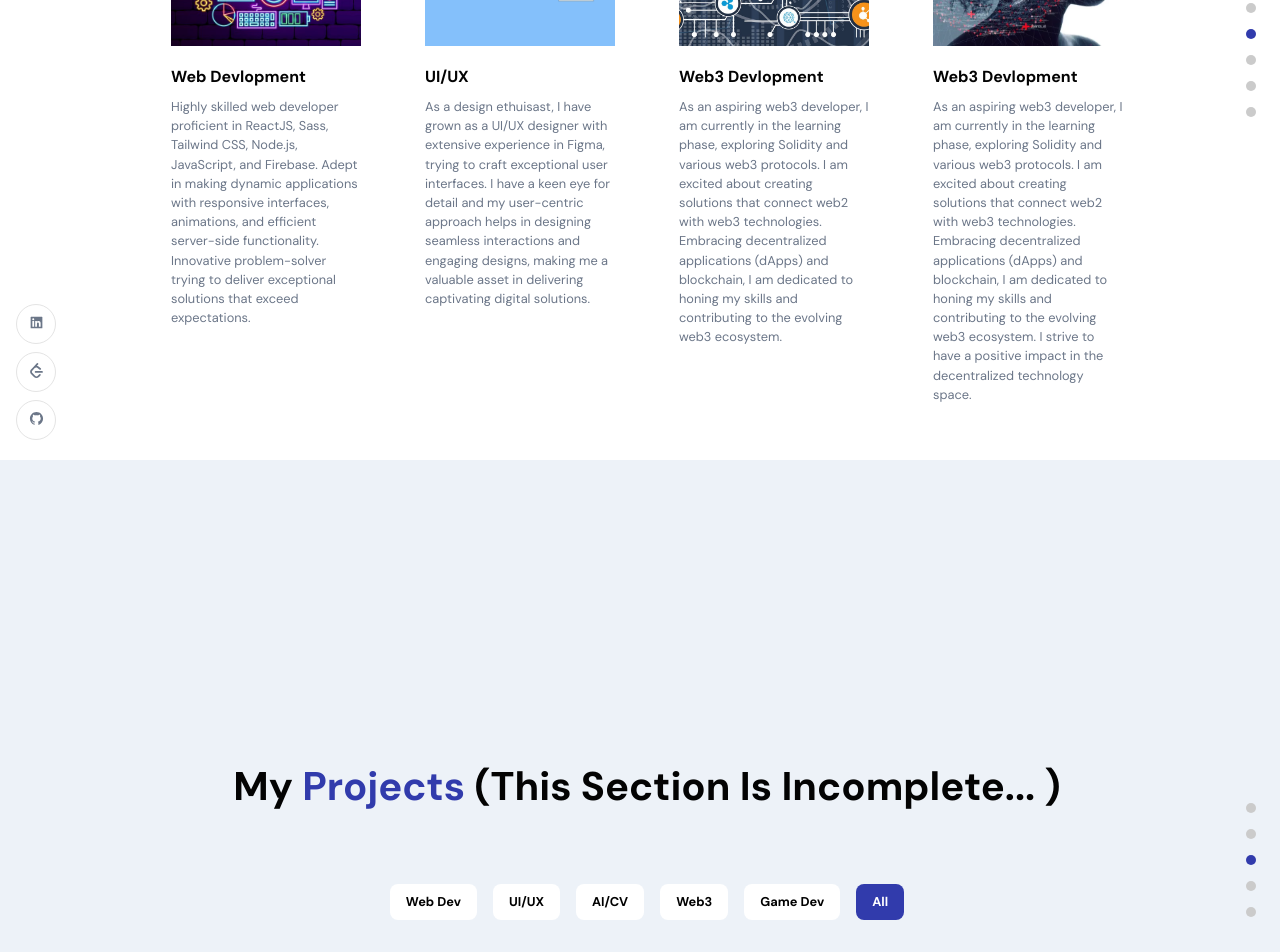
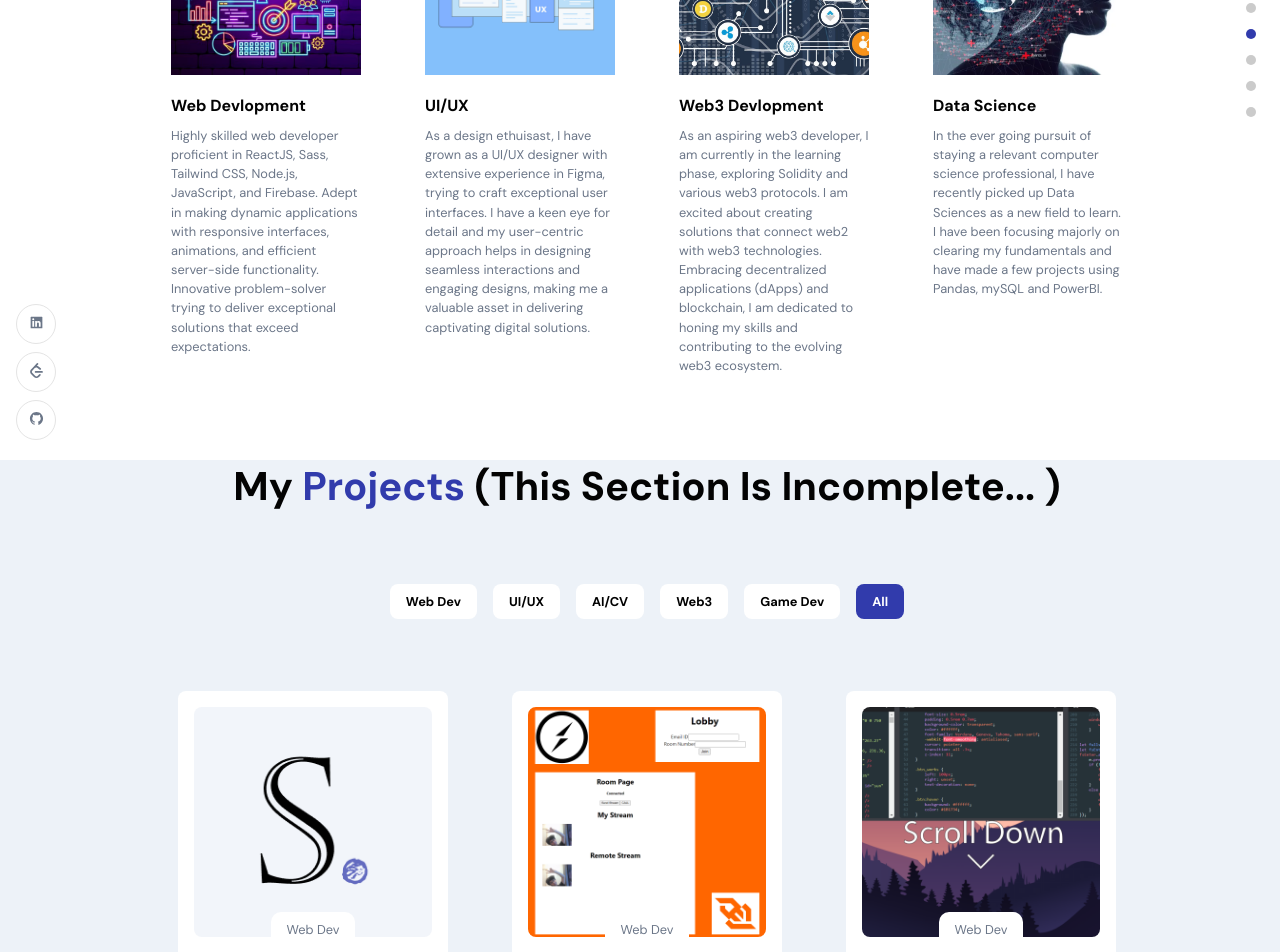
Before and after one commit to SukritSethi/Portfolio, a React (Create React App) app: page / in a window 1280 px wide. Shown: the part 1140-2092 px from the top of the page. Built offline with nearby package versions, Linux system fonts and the light colour scheme.

Commit message:
data science description

```diff
--- a/src/container/About/About.jsx
+++ b/src/container/About/About.jsx
@@ -24,8 +24,8 @@ const abouts = [
     imgUrl: images.about__web3,
   },
   {
-    title: "Web3 Devlopment",
-    description: "As an aspiring web3 developer, I am currently in the learning phase, exploring Solidity and various web3 protocols. I am excited about creating solutions that connect web2 with web3 technologies. Embracing decentralized applications (dApps) and blockchain, I am dedicated to honing my skills and contributing to the evolving web3 ecosystem. I  strive to have a positive impact in the decentralized technology space.",
+    title: "Data Science",
+    description: "In the ever going pursuit of staying a relevant computer science professional, I have recently picked up Data Sciences as a new field to learn. I have been focusing majorly on clearing my fundamentals and have made a few projects using Pandas, mySQL and PowerBI.",
     imgUrl: images.about__ds,
   },
   // { title: "Web3 Devlopment", description: "I am good web developer" , imgUrl: images.about03},
--- a/src/container/Work/Work.jsx
+++ b/src/container/Work/Work.jsx
@@ -41,7 +41,13 @@ const Work = () => {
   //   { title: "Web3", description: "I am good web developer",projectLink:'www.youtube.com', imgUrl: images.about01 ,codeLink:'www.github.com', tags:['Web Dev', 'All'] },
 
   // ]);
-  const [filterWork, setFilterWork] = useState([]);
+  const [filterWork, setFilterWork] = useState([
+    { title: "Portfolio", description: "ReactJS and SASS based web portfolio made to showcase my skills, projects and experiences",projectLink:'www.sukritsethi.xyz', imgUrl: images.work_Portfolio ,codeLink:'https://github.com/SukritSethi/Portfolio', tags:['Web Dev', 'UI/UX', 'All'] },
+    { title: "Video-Call", description: "A full-stack Web Sockets based video-call app made using socket.io in a NodeJS runtime with a basic ReactJS Frontend",projectLink:'https://github.com/SukritSethi/video-call', imgUrl: images.work_Videocall ,codeLink:'https://github.com/SukritSethi/video-call', tags:['Web Dev', 'All'] },
+    { title: "Codepen Clone", description: "A simple Frontend application inspired by codepen.io, which allows the users to run their vanilla js projects within the browser itself using an inbuilt code editor",projectLink:'https://dev-in-browser.vercel.app/', imgUrl: images.work_CodePenClone ,codeLink:'https://github.com/SukritSethi/dev-in-browser', tags:['Web Dev', 'UI/UX', 'All'] },
+    { title: "H2Bro", description: "A simple chrome extension made to track water intake. Have incorporated chrome local storage",projectLink:'https://github.com/SukritSethi/H2Bro', imgUrl: images.work_H2Bro ,codeLink:'https://github.com/SukritSethi/H2Bro', tags:['Web Dev', 'UI/UX', 'All'] },
+    { title: "Weather App", description: "A basic ReactJS based frontend weather webapp made in react, using openweathermap, unsplash and geolocation api",projectLink:'https://weather-app-ruby-six.vercel.app/', imgUrl: images.work_WeatherApp ,codeLink:'https://github.com/SukritSethi/Weather-App', tags:['Web Dev', 'UI/UX', 'All'] }
+  ]);
   // const [filterWork, setFilterWork] = useState([
   //   { title: "Web3", description: "I am good web developer",projectLink:'www.youtube.com', imgUrl: images.about01 ,codeLink:'www.github.com', tags:['Web3', 'All'] },
   //   { title: "Web3", description: "I am good web developer",projectLink:'www.youtube.com', imgUrl: images.about01 ,codeLink:'www.github.com', tags:['AI/CV', 'All'] },
```
